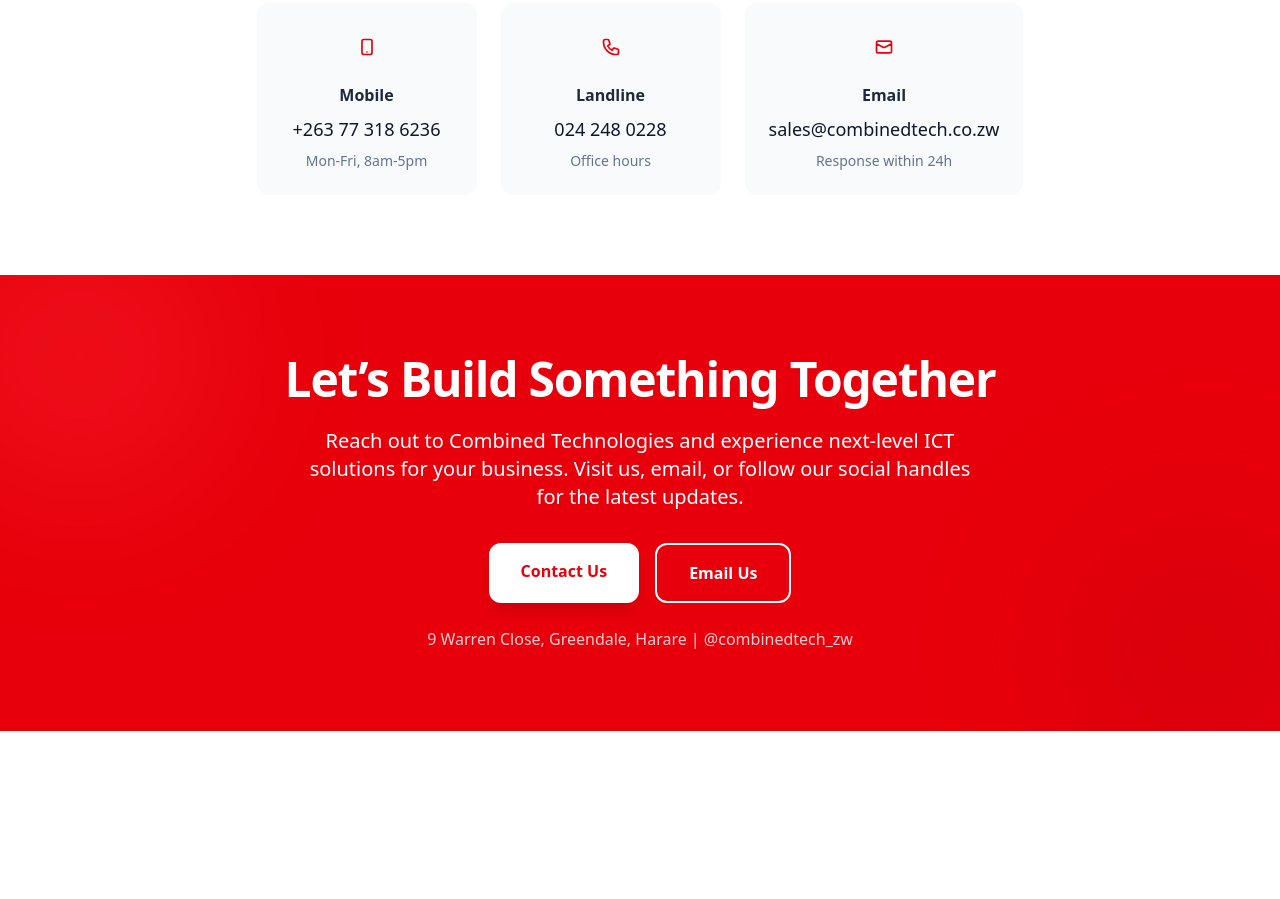
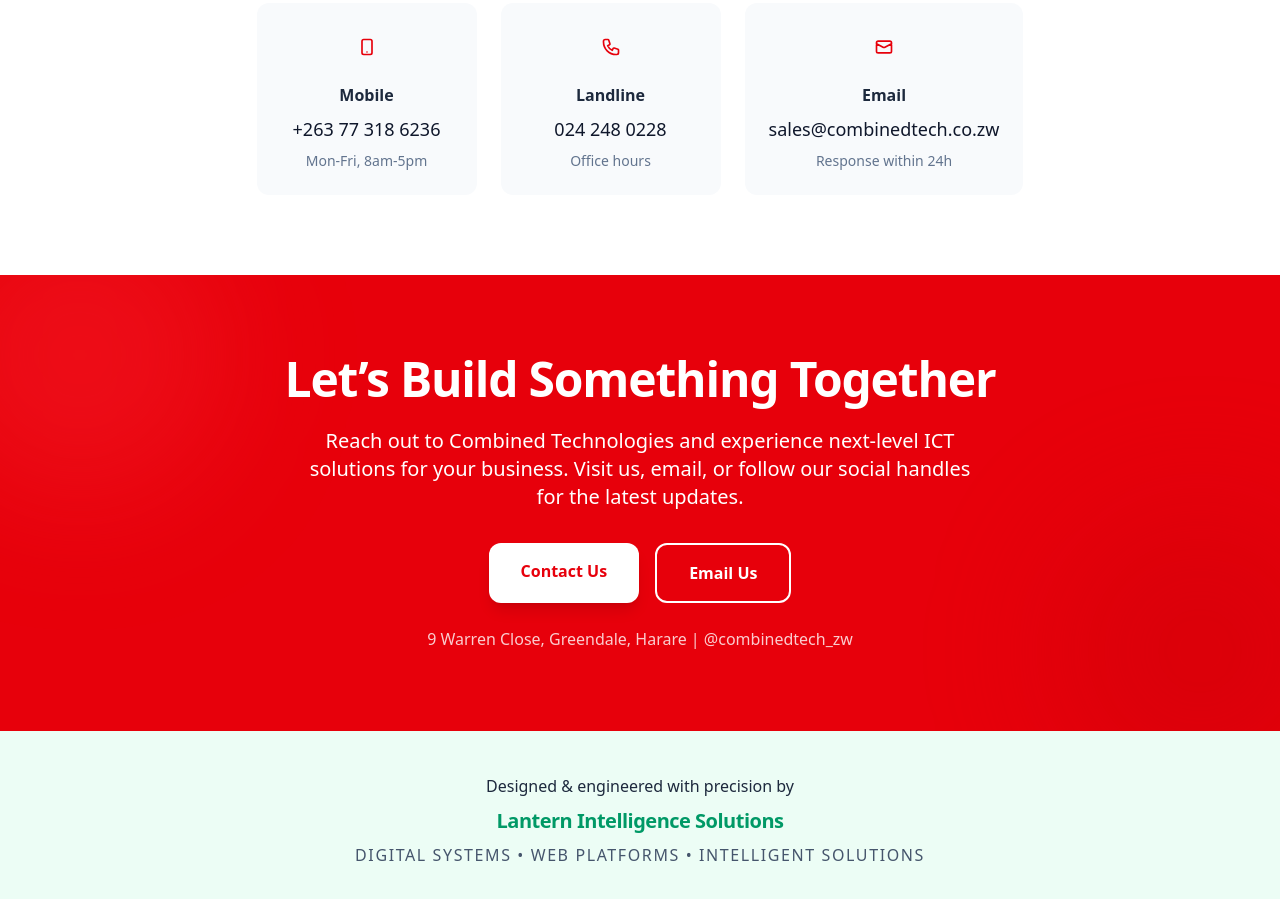
Before and after one commit to keith-codez/combined-technologies-site, a website: page public/index.html in a window 1280 px wide. Shown: the part 8151-9050 px from the top of the page. Before the commit the page ends 8882 px from the top, so only its background shows below. Drawn offline with nearby package versions, Linux system fonts and the light colour scheme.

Commit message:
footer and logo update

```diff
--- a/public/index.html
+++ b/public/index.html
@@ -916,6 +916,39 @@
 </section>
 
 
+<!-- ==================== COMPACT LANTERN SIGNATURE ==================== -->
+<section class="relative py-8 bg-emerald-50 overflow-hidden">
+  <div class="container mx-auto px-6">
+    <div class="max-w-4xl mx-auto text-center space-y-2">
+
+      <!-- Divider -->
+      <div class="mx-auto h-0.5 w-16 bg-emerald-600 rounded-full"></div>
+
+      <!-- Signature Text -->
+      <p class="text-[clamp(0.85rem,1.2vw,0.95rem)] font-medium text-slate-800 leading-relaxed">
+        Designed & engineered with precision by
+      </p>
+
+      <!-- Clickable Brand Name -->
+      <p>
+        <a href="https://lanternintelligencesolutions.com" target="_blank" class="text-xl font-extrabold tracking-tight text-emerald-600 hover:text-emerald-700 transition-colors">
+          Lantern Intelligence Solutions
+        </a>
+      </p>
+
+      <!-- Tagline -->
+      <p class="text-[0.6rem] uppercase tracking-widest text-slate-600">
+        Digital systems • Web platforms • Intelligent solutions
+      </p>
+
+    </div>
+  </div>
+
+  <!-- Soft background accent -->
+  <div class="absolute -bottom-16 -right-16 w-48 h-48 bg-emerald-600/10 rounded-full blur-3xl"></div>
+</section>
+
+
 
 
 
```
Also changed, not shown: public/assets/images/logo3.png (added).
